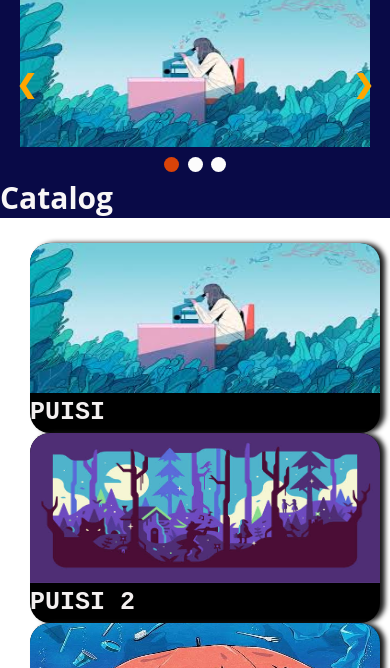
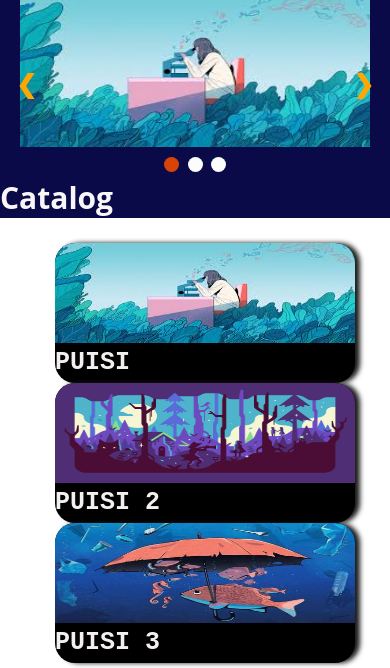
Before and after one commit to galih342/atapbuku, a plain HTML site: page index.html in a window 390 px wide. Shown: the part 166-834 px from the top of the page. Drawn offline with Linux system fonts and the light colour scheme.

Commit message:
Update gya.css

```diff
--- a/gya.css
+++ b/gya.css
@@ -309,4 +309,13 @@ div.datalm {
   justify-content: center;
   margin-top: 25px;
 }
+
+  .potpus {
+  width: 300px;
+  height: 140px;
 }
+.as {
+  width: 300px;
+  height: 100px;
+}
+}
```
